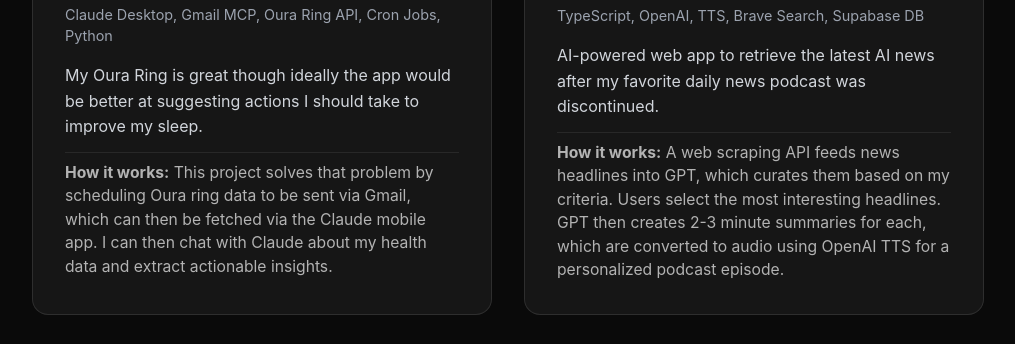
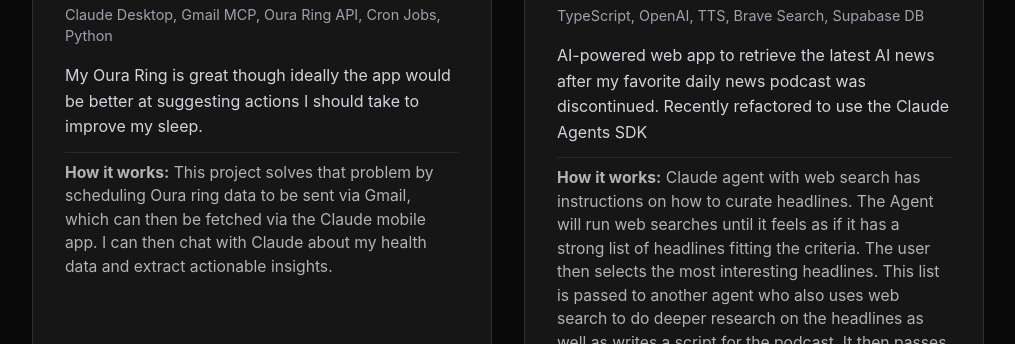
Before and after one commit to cpenniman12/Cooper-Penniman-CV, a website: page index.html in a window 1280 px wide. Shown: the part 2790-3134 px from the top of the page, without its empty margins (132-1147 px from the left). Drawn offline with Linux system fonts and the light colour scheme.

Commit message:
Update writings carousel order and Custom Podcast Generator description

```diff
--- a/index.html
+++ b/index.html
@@ -923,8 +923,8 @@
                         </div>
                         <div class="project-title">Custom Podcast Generator</div>
                         <div class="tech-stack">TypeScript, OpenAI, TTS, Brave Search, Supabase DB</div>
-                        <p class="project-description">AI-powered web app to retrieve the latest AI news after my favorite daily news podcast was discontinued.</p>
-                        <div class="project-how"><strong>How it works:</strong> A web scraping API feeds news headlines into GPT, which curates them based on my criteria. Users select the most interesting headlines. GPT then creates 2-3 minute summaries for each, which are converted to audio using OpenAI TTS for a personalized podcast episode.</div>
+                        <p class="project-description">AI-powered web app to retrieve the latest AI news after my favorite daily news podcast was discontinued. Recently refactored to use the Claude Agents SDK</p>
+                        <div class="project-how"><strong>How it works:</strong> Claude agent with web search has instructions on how to curate headlines. The Agent will run web searches until it feels as if it has a strong list of headlines fitting the criteria. The user then selects the most interesting headlines. This list is passed to another agent who also uses web search to do deeper research on the headlines as well as writes a script for the podcast. It then passes this script to the OpenAI TTS model to generate the audio file.</div>
                     </div>
                     <!-- NL2SQL MCP Server -->
                     <div class="project-card">
@@ -998,6 +998,14 @@
                     <div class="substack-carousel">
                         <div class="carousel-track" id="carouselTrack">
                             <div class="carousel-slide">
+                                <img src="assets/images/substack/build-what-you-want.png" alt="Build What You Want Cover" class="slide-image">
+                                <div class="slide-content">
+                                    <h3 class="slide-title">Build What You Want</h3>
+                                    <div class="slide-date">Jun 06, 2025</div>
+                                    <a href="https://substack.com/@cooper1122/p-165374042" target="_blank" class="slide-link">Read on Substack →</a>
+                                </div>
+                            </div>
+                            <div class="carousel-slide">
                                 <img src="assets/images/substack/ai-employee.png" alt="What I've Learned Managing an AI Employee Cover" class="slide-image">
                                 <div class="slide-content">
                                     <h3 class="slide-title">What I've Learned Managing an AI Employee</h3>
@@ -1027,14 +1035,6 @@
                                     <h3 class="slide-title">AI Capability Overhang</h3>
                                     <div class="slide-date">May 28, 2025</div>
                                     <a href="https://substack.com/home/post/p-164666088" target="_blank" class="slide-link">Read on Substack →</a>
-                                </div>
-                            </div>
-                            <div class="carousel-slide">
-                                <img src="assets/images/substack/build-what-you-want.png" alt="Build What You Want Cover" class="slide-image">
-                                <div class="slide-content">
-                                    <h3 class="slide-title">Build What You Want</h3>
-                                    <div class="slide-date">Jun 06, 2025</div>
-                                    <a href="https://substack.com/@cooper1122/p-165374042" target="_blank" class="slide-link">Read on Substack →</a>
                                 </div>
                             </div>
                             <div class="carousel-slide">
```
